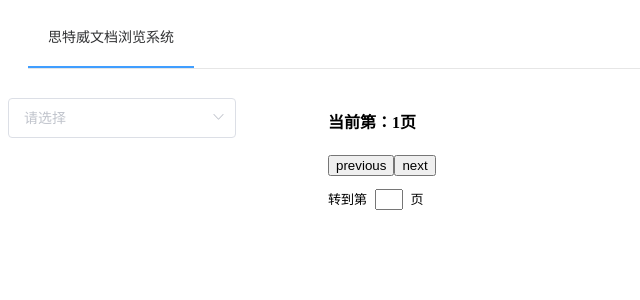
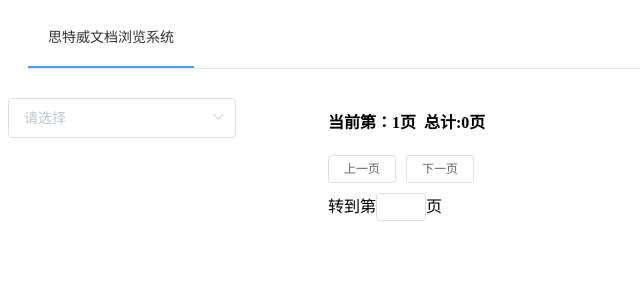
Before and after one commit to king1314okok/pdf-viewer, a Vue app: page /pdfPage in a window 1280 px wide. Shown: the top 300 px of the page, without its empty margins (0-640 px from the left). Built offline with nearby package versions, Linux system fonts and the light colour scheme.

Commit message:
修复跳页

```diff
--- a/src/pages/Home/index.vue
+++ b/src/pages/Home/index.vue
@@ -6,7 +6,7 @@
           <el-menu-item index="pdfPage">思特威文档浏览系统</el-menu-item>
         </el-menu>
       </el-header>
-      <el-container style="height: 550px;">
+      <el-container>
         <el-aside>
           <el-select v-model="selectFile" placeholder="请选择" clearable @change="showPdf" style="margin-top:30px;">
             <el-option
--- a/src/pages/PdfPage/index.vue
+++ b/src/pages/PdfPage/index.vue
@@ -1,9 +1,15 @@
 <template>
   <div>
-    <h4>当前第：{{pageNum}}页</h4>
-    <input type="button" value="previous" @click="previousPage"/>
-    <input type="button" value="next" @click="nextPage"/>
-    <pre>转到第 <input type=text id="pageJump"  style="width:20px"  @keyup.enter="jump"  oninput="value=value.replace(/[^\d]/g,'')"   /> 页</pre>
+    <h4>当前第：{{pageNum}}页&nbsp;&nbsp;总计:{{pageSize}}页</h4>
+    <el-button size="mini" @click="previousPage">上一页</el-button>
+    <el-button size="mini" @click="nextPage">下一页</el-button>
+    <div style="display:flex;margin-top:10px;">
+      转到第
+      <div>
+        <el-input v-model="toPageNum" style="width:50px;" size="mini"></el-input>
+      </div>
+      页
+    </div>
     <div style="margin-top: 20px" >
       <canvas id="pdfViewer" v-if="isShow" class="pdf-canvas"/>
     </div>
@@ -22,7 +28,8 @@ export default {
       scale: 2,
       loadingTask: {},
       url: '',
-      isShow: false
+      isShow: false,
+      toPageNum: ''
     }
   },
   watch: {
@@ -34,6 +41,15 @@ export default {
       } else {
         this.isShow = false
       }
+    },
+    toPageNum (val) {
+      const toPageNum = Number(val)
+      if (toPageNum < 0 || toPageNum > this.pageSize) {
+        this.$message.error('跳转页超出范围')
+        return
+      }
+      this.pageNum = Number(val)
+      this.renderPage()
     }
   },
   methods: {
@@ -68,6 +84,7 @@ export default {
       if (this.pageSize === this.pageNum) {
         return
       }
+      this.toPageNum = this.pageNum + 1
       this.pageNum++
       this.renderPage()
     },
@@ -75,30 +92,10 @@ export default {
       if (this.pageNum === 1) {
         return
       }
+      this.toPageNum = this.pageNum - 1
       this.pageNum--
       this.renderPage()
-    },
-    jump () {
-
-      var i = 12
-      // console.log(i)
-      // i = this.jumpPage
-      console.log(i)
-      i = event.currentTarget.value
-      console.log(i)
-      var k = parseInt(i)
-
-
-      if (k <= this.pageSize && k>= 1) {
-
-
-        this.pageNum = k
-        this.renderPage()
-      }
-
     }
-
-
   }
 }
 
```
